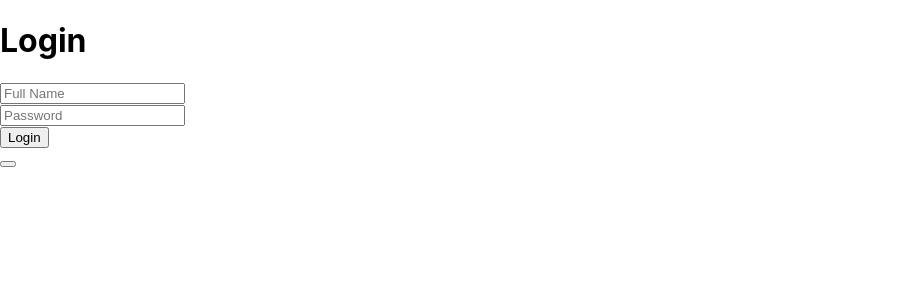
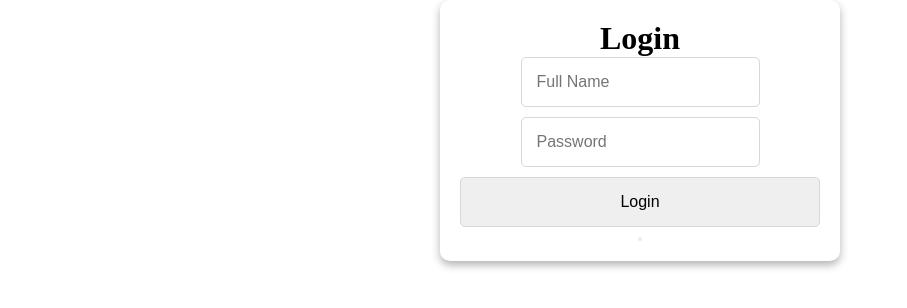
Before and after one commit to fadlalah-taher/Address-Book, a React (Create React App) app in the folder address-book/: page / in a window 1280 px wide. Shown: the top 308 px of the page, without its empty margins (0-907 px from the left). Built offline with nearby package versions, Linux system fonts and the light colour scheme.

Commit message:
Adding css for loginForm and Input

```diff
--- a/address-book/src/index.css
+++ b/address-book/src/index.css
@@ -1,13 +1,40 @@
-body {
-  margin: 0;
-  font-family: -apple-system, BlinkMacSystemFont, 'Segoe UI', 'Roboto', 'Oxygen',
-    'Ubuntu', 'Cantarell', 'Fira Sans', 'Droid Sans', 'Helvetica Neue',
-    sans-serif;
-  -webkit-font-smoothing: antialiased;
-  -moz-osx-font-smoothing: grayscale;
+*{
+  padding: 0%;
+  margin: 0%;
+  box-sizing: border-box;
 }
 
-code {
-  font-family: source-code-pro, Menlo, Monaco, Consolas, 'Courier New',
-    monospace;
+.form-container{
+  display: flex;
+  flex-direction: column;
+  align-content: center;
+  align-items: center;
+  justify-content: center;
 }
+form{
+  display: flex;
+  flex-direction: column;
+  align-content: center;
+  align-items: center;
+  justify-content: center;
+  background-color: white;
+  border-radius: 10px;
+  width: 400px;
+  padding: 20px;
+  margin-bottom: 25px;
+  box-shadow: 0 4px 8px 0 rgb(0, 0, 0, 0.3);
+}
+
+form input{
+  width: 100%;
+  padding: 15px;
+  margin-bottom: 10px;
+  border-radius: 5px;
+  border: 1px solid rgb(218, 214, 214);
+  outline: none;
+  font-size: 16px;
+}
+form input:focus{
+  border-color: rgb(239, 79, 95);
+  box-shadow: 0 0 8px rgb(239, 79, 95);
+}
--- a/address-book/src/pages/Login.js
+++ b/address-book/src/pages/Login.js
@@ -10,7 +10,7 @@ const Login = () => {
 
   return (
     <div className='body'>
-      <div className='right-container'>
+      <div className='form-container'>
         <form className="add-form">
           <h1>Login</h1>
           <div className="form-control">
```
